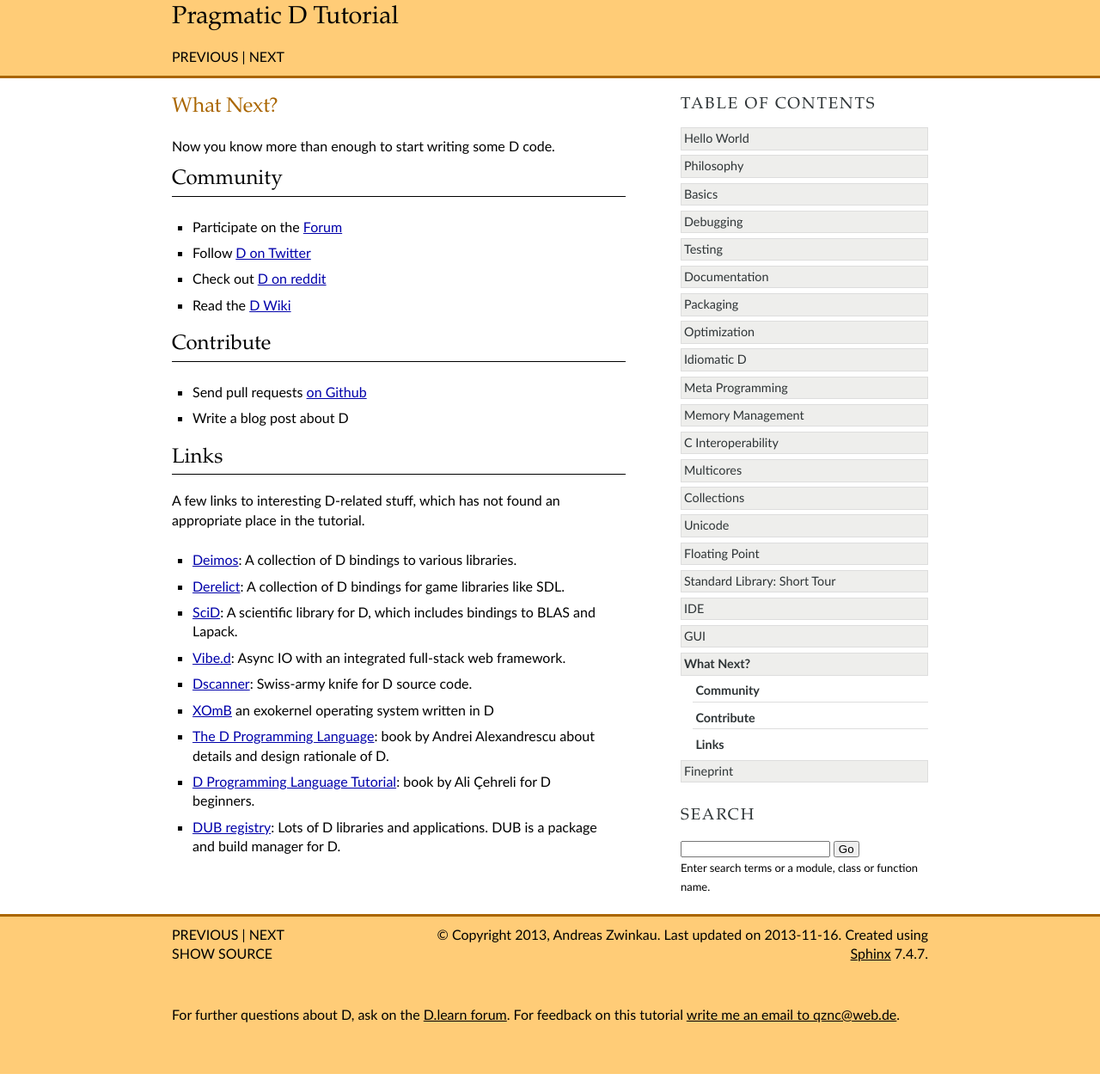
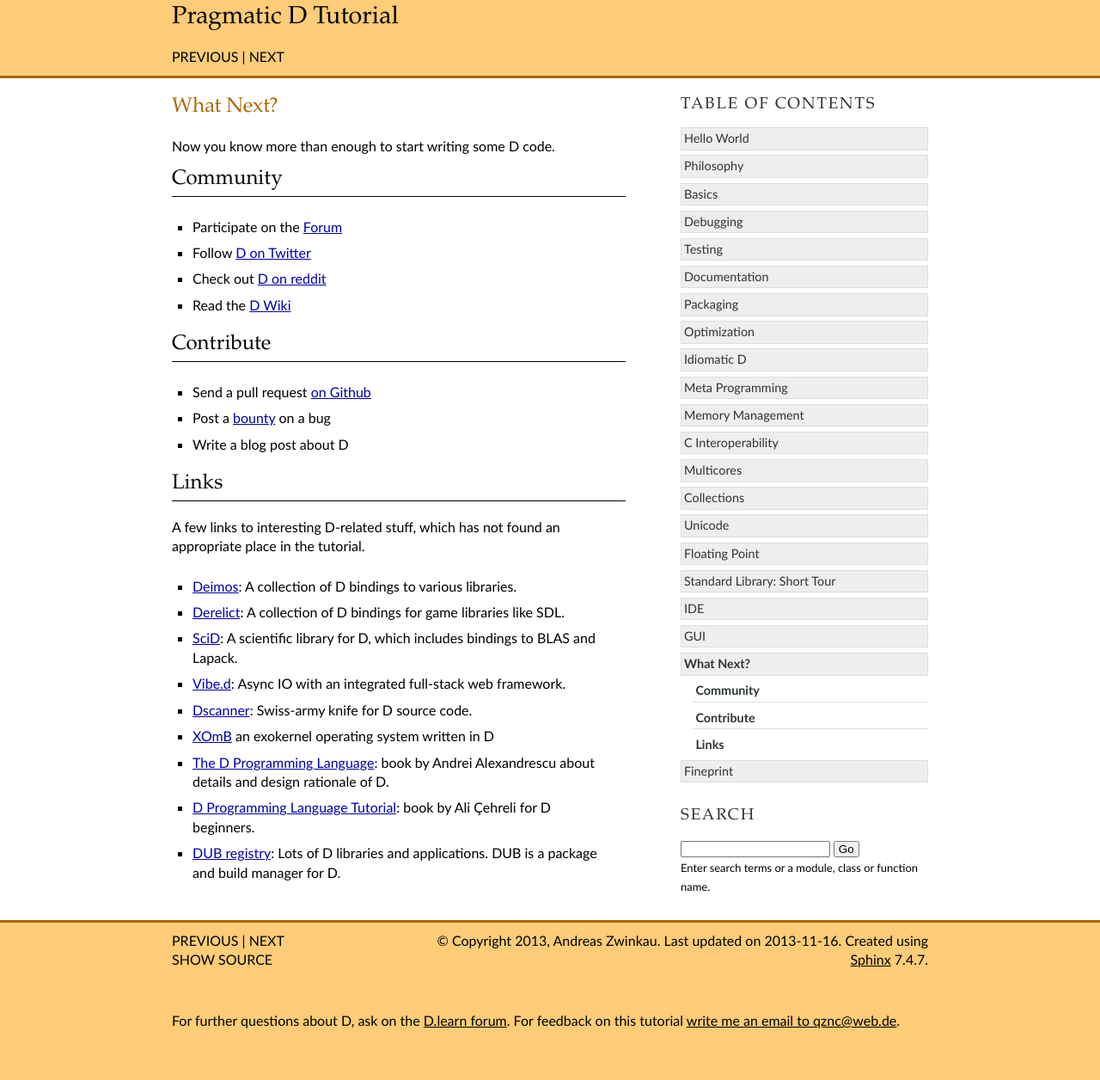
Before and after one commit to qznc/d-tut, a Sphinx documentation site: the page built from source/next.rst, in a window 1280 px wide. Shown: the whole page at 86% size. Built offline with Sphinx 7.4.7, drawn with Linux system fonts in a browser that asks for light colours.

Commit message:
Link to bounty program

```diff
--- a/source/next.rst
+++ b/source/next.rst
@@ -14,7 +14,8 @@ Community
 Contribute
 ----------
 
-* Send pull requests `on Github <https://github.com/D-Programming-Language/>`_
+* Send a pull request `on Github <https://github.com/D-Programming-Language/>`_
+* Post a `bounty <https://www.bountysource.com/trackers/383571-d-programming-language>`_ on a bug
 * Write a blog post about D
 
 Links
```
